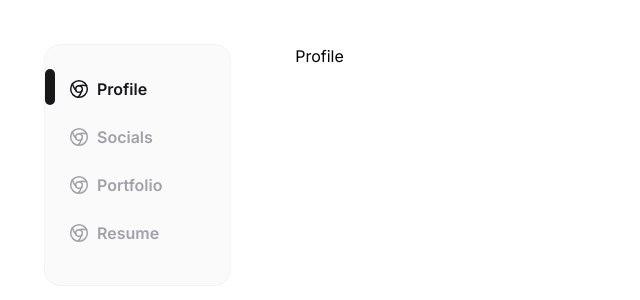
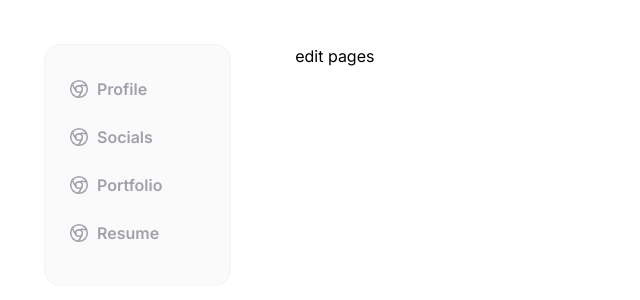
Before and after one commit to Eveivy/next-profile-page, a Next.js app: page /settings/update-profile in a window 1280 px wide. Shown: the top 300 px of the page, without its empty margins (0-640 px from the left). Built offline with nearby package versions, Linux system fonts and the light colour scheme.

Commit message:
Adding edit pages

```diff
--- a/app/dashboard/[...customers]/page.jsx
+++ /dev/null
@@ -1,8 +0,0 @@
-
-const customer = () => {
-  return (
-    <div>customer</div>
-  )
-}
-
-export default customer
--- a/app/dashboard/page.jsx
+++ /dev/null
@@ -1,9 +0,0 @@
-import React from 'react'
-
-const dashboard = () => {
-  return (
-    <div>dashboard page</div>
-  )
-}
-
-export default dashboard;
--- a/app/settings/Navtab.jsx
+++ b/app/settings/Navtab.jsx
@@ -1,19 +1,18 @@
 "use client"
 
-import { useState } from 'react'
 import { useSelectedLayoutSegment, usePathname } from 'next/navigation'
 import Link from 'next/link'
 
 
 const Navtabs = ({title, path}) => {
 
-    const pathname = usePathname();
+    const pathname = useSelectedLayoutSegment();
     const active  = path === pathname
 
     return (
         <>
             {active && <div className="absolute bg-zinc-900 rounded-lg w-2.5 h-9 inset-y-0 left-0"></div>}
-            <Link href={path} className={`flex items-center self-stretch  px-6 my-2 ${active ? "text-zinc-900" : "text-zinc-400"} `}>
+            <Link href={`/settings/${path}`} className={`flex items-center self-stretch  px-6 my-2 ${active ? "text-zinc-900" : "text-zinc-400"} `}>
                 <span className='mr-2'>
                     <svg xmlns="http://www.w3.org/2000/svg" width="20" height="20" viewBox="0 0 20 20" fill="none">
                         <path d="M10 18.3333C14.6 18.3333 18.3333 14.6 18.3333 10C18.3333 5.4 14.6 1.66667 10 1.66667C5.4 1.66667 1.66666 5.4 1.66666 10C1.66666 14.6 5.4 18.3333 10 18.3333Z" stroke={active ? "#18181B" : "#A1A1AA"} strokeWidth="1.5" strokeLinecap="round" strokeLinejoin="round" />
--- /dev/null
+++ b/app/settings/[...d]/page.jsx
@@ -0,0 +1,14 @@
+"use client"
+
+import { usePathname } from "next/navigation";
+
+const editpages = () => {
+    const path = usePathname();
+
+    console.log(path)
+  return (
+    <div>edit pages</div>
+  )
+}
+
+export default editpages;
--- a/app/settings/layout.jsx
+++ b/app/settings/layout.jsx
@@ -8,10 +8,10 @@ export const metadatas = {
 }
 
 export const menu = [
-    { id: 1, title: "Profile", path: "/settings/update-profile" },
-    { id: 2, title: "Socials", path: "/settings/update-socials" },
-    { id: 3, title: "Portfolio", path: "/settings/update-portfolio" },
-    { id: 4, title: "Resume", path: "/settings/update-resume" }
+    { id: 1, title: "Profile", pathname: "update-profile" },
+    { id: 2, title: "Socials", pathname: "update-socials" },
+    { id: 3, title: "Portfolio", pathname: "update-portfolio" },
+    { id: 4, title: "Resume", pathname: "update-resume" }
 ]
 
 const layout = ({ children }) => {
@@ -25,7 +25,7 @@ const layout = ({ children }) => {
                             {
                                 menu.map((el) => {
                                     return <li key={el.id} className="h-12 pr-4 rounded-xl text-start font-semibold text-base leading-6 relative">
-                                        <Navtabs title={el.title} path={el.path}/>
+                                        <Navtabs title={el.title} path={el.pathname}/>
                                     </li>
                                 })
                             }
--- a/app/settings/update-profile/page.jsx
+++ /dev/null
@@ -1,7 +0,0 @@
-const Profile = () => {
-  return (
-    <div>Profile</div>
-  )
-}
-
-export default Profile;
```
